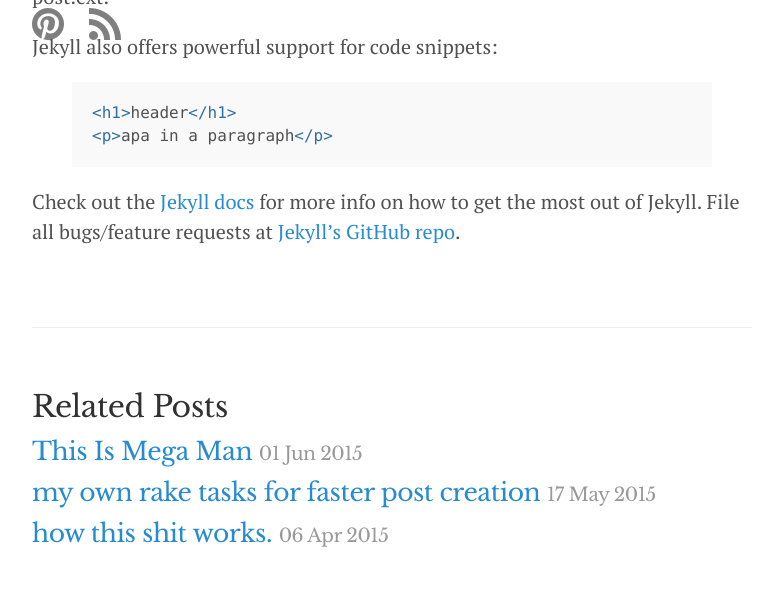
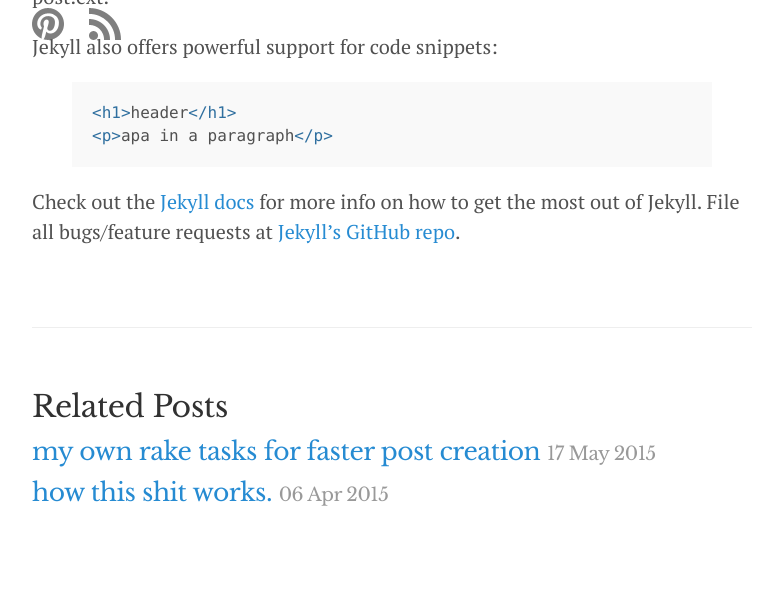
Before and after one commit to ulfgj/ulfgj.github.io, a Jekyll site: the page built from _posts/2014-04-20-welcome-to-jekyll.markdown, in a window 1280 px wide. Shown: the part 340-949 px from the top of the page, without its empty margins (248-1031 px from the left). Built offline with Jekyll 4.4.1, drawn with Linux system fonts in a browser that asks for light colours; after the commit the page ends 908 px from its top, so only the background shows below that.

Commit message:
Updated 2015-06-01-this-is-mega-man.md

```diff
--- a/_posts/2015-06-01-this-is-mega-man.md
+++ b/_posts/2015-06-01-this-is-mega-man.md
@@ -1,8 +1,6 @@
 ---
-published: true
+published: false
 ---
 
 
-## mega man
-
 this is mega man. he says hi.
```
